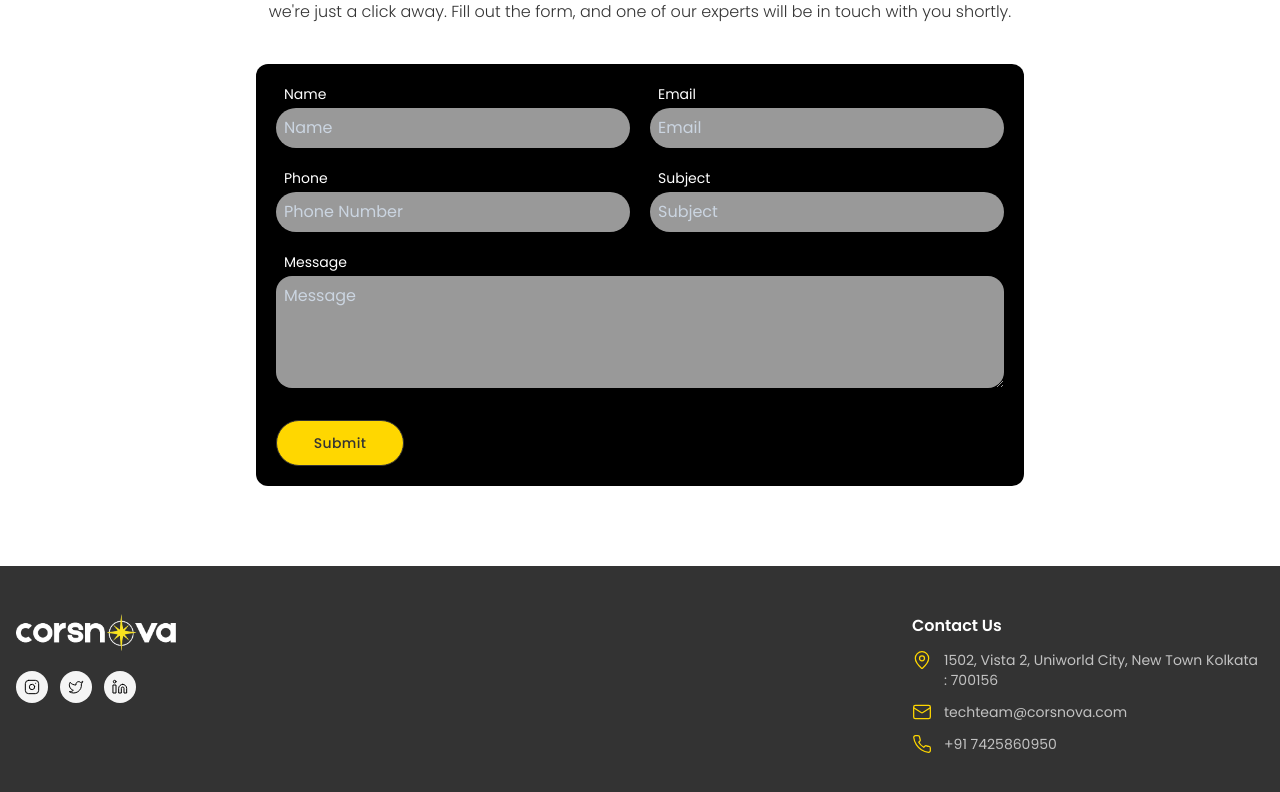
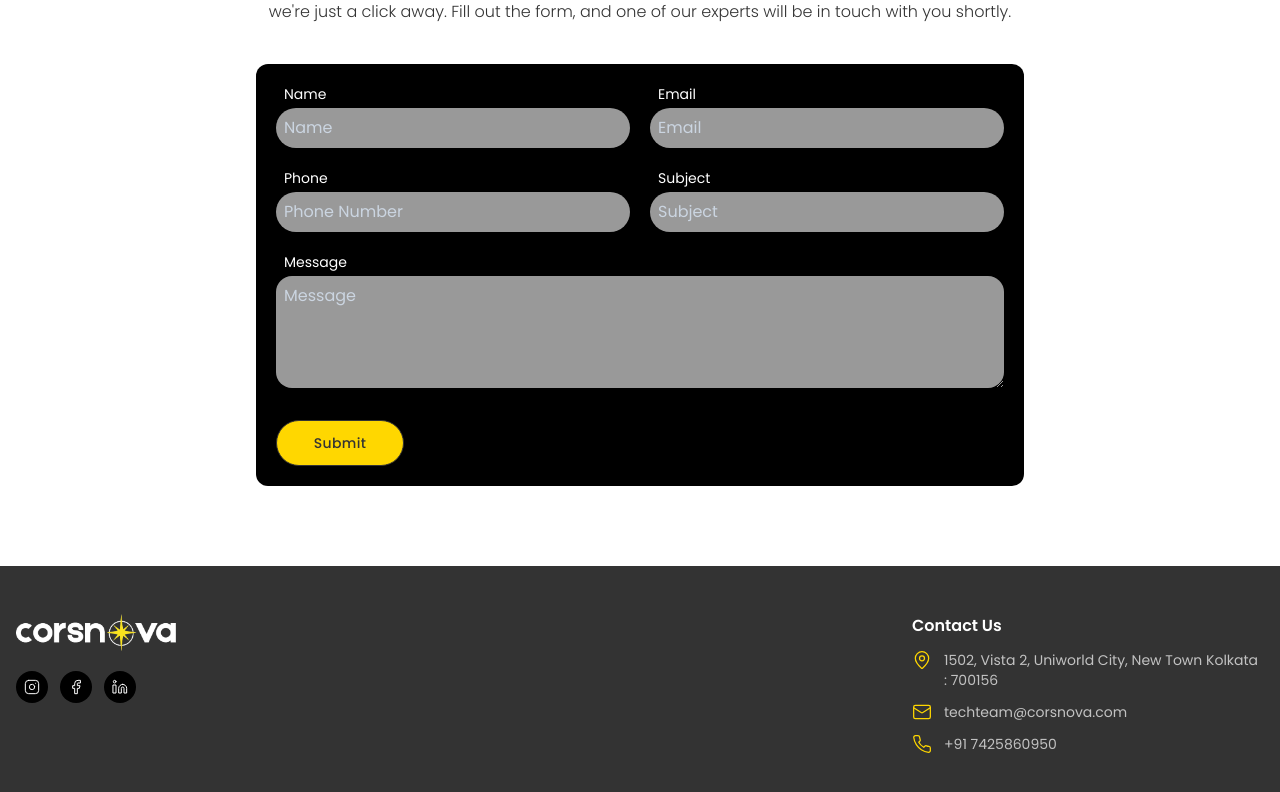
Before and after one commit to remeessalam/corsnova, a React (Create React App) app: page /web-development in a window 1280 px wide. Shown: the part 5255-6047 px from the top of the page. Built offline with nearby package versions, Linux system fonts and the light colour scheme.

Commit message:
social media link added

```diff
--- a/src/components/landingPages/LandingFooter.jsx
+++ b/src/components/landingPages/LandingFooter.jsx
@@ -1,6 +1,7 @@
 import React from "react";
 import { companyDetails, logoImg } from "../../constant";
 import {
+  Facebook,
   Instagram,
   Linkedin,
   Mail,
@@ -31,21 +32,21 @@ const LandingFooter = () => {
             <Link
               to={companyDetails.instagram}
               aria-label="Contact us on Instagram"
-              className="w-[2rem] h-[2rem] rounded-full p-2 text-black bg-lightgray hover:bg-primary hover:-translate-y-1 transition-all duration-300 flex justify-center items-center"
+              className="w-[2rem] h-[2rem] rounded-full p-2 text-white hover:text-black bg-black hover:bg-primary hover:-translate-y-1 transition-all duration-300 flex justify-center items-center"
             >
               <Instagram strokeWidth={1.5} size={20} />
             </Link>
             <Link
               aria-label="Contact us on Twitter"
-              to={companyDetails.twitter}
-              className="w-[2rem] h-[2rem] rounded-full p-2 text-black bg-lightgray hover:bg-primary hover:-translate-y-1 transition-all duration-300 flex justify-center items-center"
+              to={companyDetails.facebook}
+              className="w-[2rem] h-[2rem] rounded-full p-2 text-white hover:text-black bg-black hover:bg-primary hover:-translate-y-1 transition-all duration-300 flex justify-center items-center"
             >
-              <Twitter strokeWidth={1.5} size={20} />
+              <Facebook strokeWidth={1.5} size={20} />
             </Link>
             <Link
               aria-label="Contact us on LinkedIn"
               to={companyDetails.linkedin}
-              className="w-[2rem] h-[2rem] rounded-full p-2 text-black bg-lightgray hover:bg-primary hover:-translate-y-1 transition-all duration-300 flex justify-center items-center"
+              className="w-[2rem] h-[2rem] rounded-full p-2 text-white hover:text-black bg-black hover:bg-primary hover:-translate-y-1 transition-all duration-300 flex justify-center items-center"
             >
               <Linkedin strokeWidth={1.5} size={20} />
             </Link>
--- a/src/components/website/WebsiteFooter.jsx
+++ b/src/components/website/WebsiteFooter.jsx
@@ -2,6 +2,7 @@ import React from "react";
 import { companyDetails, logoImg, routes } from "../../constant";
 import {
   ChevronRight,
+  Facebook,
   Instagram,
   Linkedin,
   Mail,
@@ -11,6 +12,7 @@ import {
 } from "lucide-react";
 import { Link } from "react-router-dom";
 import { Helmet } from "react-helmet";
+import { FaFacebook } from "react-icons/fa";
 
 const WebsiteFooter = () => {
   return (
@@ -37,21 +39,21 @@ const WebsiteFooter = () => {
             <Link
               aria-label="Contact us on Instagram"
               to={companyDetails.instagram}
-              className="w-[2rem] h-[2rem] rounded-full p-2 bg-black hover:bg-tertiary hover:-translate-y-1 transition-all duration-300 flex justify-center items-center"
+              className="w-[2rem] h-[2rem] hover:text-black rounded-full p-2 bg-black hover:bg-primary hover:-translate-y-1 transition-all duration-300 flex justify-center items-center"
             >
               <Instagram strokeWidth={1.5} size={20} />
             </Link>
             <Link
               aria-label="Contact us on Twitter"
-              to={companyDetails.twitter}
-              className="w-[2rem] h-[2rem] rounded-full p-2 bg-black hover:bg-tertiary hover:-translate-y-1 transition-all duration-300 flex justify-center items-center"
+              to={companyDetails.facebook}
+              className="w-[2rem] h-[2rem] hover:text-black rounded-full p-2 bg-black hover:bg-primary hover:-translate-y-1 transition-all duration-300 flex justify-center items-center"
             >
-              <Twitter strokeWidth={1.5} size={20} />
+              <Facebook strokeWidth={1.5} size={20} />
             </Link>
             <Link
               aria-label="Contact us on LinkedIn"
               to={companyDetails.linkedin}
-              className="w-[2rem] h-[2rem] rounded-full p-2 bg-black hover:bg-tertiary hover:-translate-y-1 transition-all duration-300 flex justify-center items-center"
+              className="w-[2rem] h-[2rem] hover:text-black rounded-full p-2 bg-black hover:bg-primary hover:-translate-y-1 transition-all duration-300 flex justify-center items-center"
             >
               <Linkedin strokeWidth={1.5} size={20} />
             </Link>
--- a/src/constant.js
+++ b/src/constant.js
@@ -45,9 +45,11 @@ export const companyDetails = {
   phone: "+91 7425860950",
   address: "1502, Vista 2, Uniworld City, New Town Kolkata : 700156",
   email: "techteam@corsnova.com",
-  linkedin: "",
-  instagram: "",
+  linkedin: "https://www.linkedin.com/company/corsnova/?viewAsMember=true",
+  instagram:
+    "https://www.instagram.com/corsnova.ai?igsh=MmU2eGVkemcyeXNj&utm_source=qr",
   twitter: "",
+  facebook: "https://www.facebook.com/share/12G5WLcagFW/?mibextid=wwXIfr",
 };
 
 export const routes = [
```
